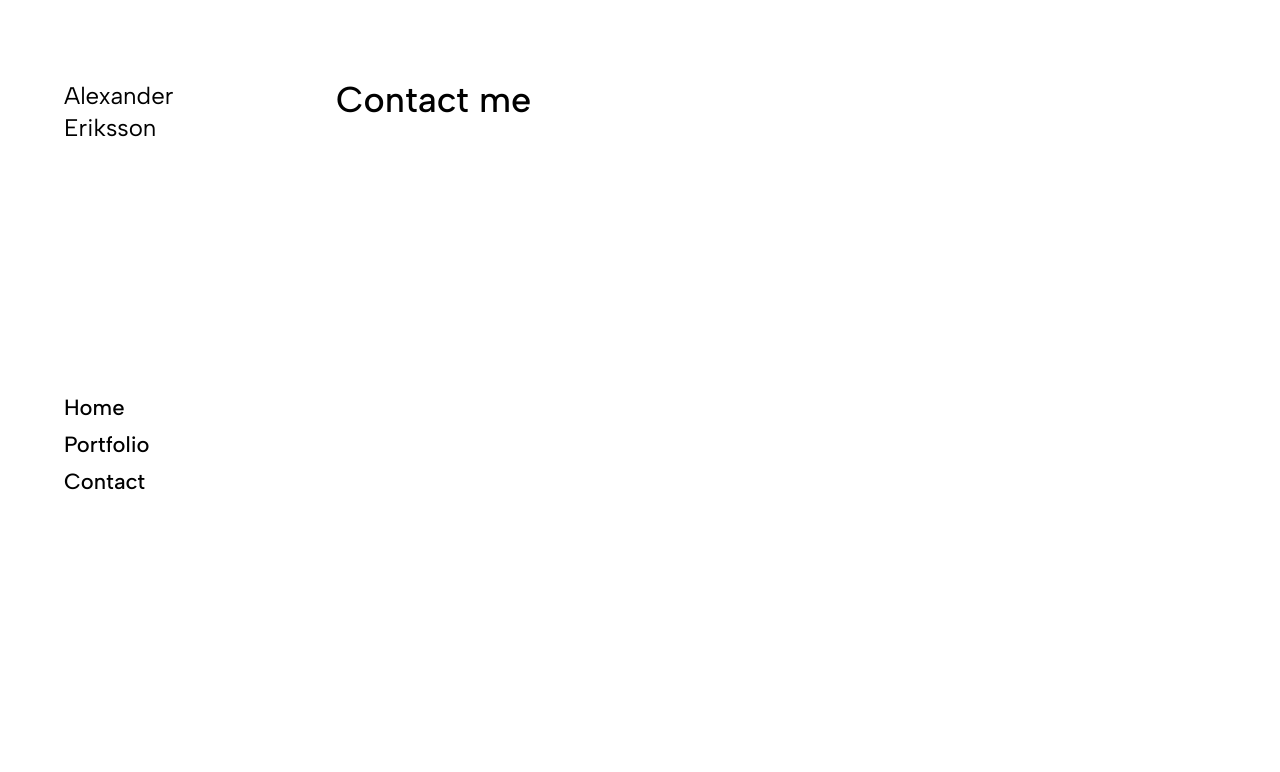
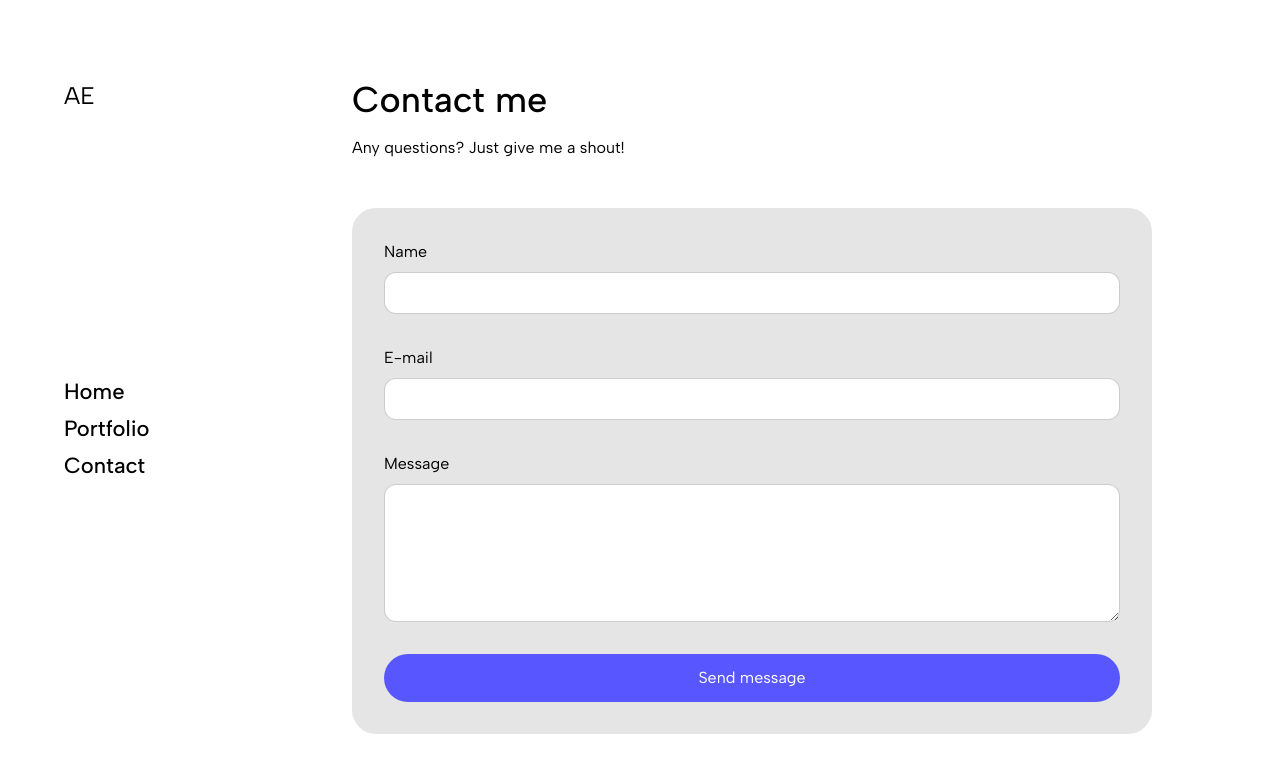
Before and after one commit to alexanderiksson/portfolio, a Nuxt app: page /contact in a window 1280 px wide. Shown: the top 772 px of the page. Built offline with nearby package versions, Linux system fonts and the light colour scheme; some icons are missing.

Commit message:
Created mobile navigation and added contact form

```diff
--- a/package.json
+++ b/package.json
@@ -10,6 +10,7 @@
     "postinstall": "nuxt prepare"
   },
   "dependencies": {
+    "@emailjs/browser": "^4.4.1",
     "@iconify/vue": "^5.0.0",
     "@tailwindcss/vite": "^4.1.12",
     "nuxt": "^4.0.3",
--- a/src/components/Navigation.vue
+++ b/src/components/Navigation.vue
@@ -1,8 +1,16 @@
+<script setup>
+const isOpen = ref(false);
+
+const toggleMenu = () => {
+    isOpen.value = !isOpen.value;
+};
+</script>
+
 <template>
     <nav
-        class="fixed left-0 top-0 bottom-0 w-56 flex flex-col justify-between gap-8 pt-20 pb-8 px-16"
+        class="hidden fixed left-0 top-0 bottom-0 w-56 md:flex flex-col justify-between gap-8 pt-20 pb-8 px-16"
     >
-        <NuxtLink to="/" class="text-2xl">Alexander Eriksson</NuxtLink>
+        <NuxtLink to="/" class="text-2xl">AE</NuxtLink>
 
         <ul class="flex flex-col gap-1 text-[22px] font-medium" role="navigation">
             <li><NuxtLink to="/">Home</NuxtLink></li>
@@ -23,4 +31,30 @@
             </li>
         </ul>
     </nav>
+
+    <!-- Mobile nav -->
+    <header class="md:hidden content flex justify-between items-center py-4">
+        <NuxtLink to="/" class="text-2xl">AE</NuxtLink>
+        <div class="cursor-pointer" @click="toggleMenu">
+            <Icon icon="hugeicons:menu-09" width="32" height="32" />
+        </div>
+    </header>
+
+    <div
+        class="fixed top-0 h-screen w-screen bg-white z-30 py-4 transition-all duration-200 ease-in-out"
+        :style="{ left: isOpen ? '0' : '-110%' }"
+    >
+        <div class="content">
+            <div class="flex justify-end cursor-pointer mb-8" @click="toggleMenu">
+                <Icon icon="material-symbols-light:close-rounded" width="32" height="32" />
+            </div>
+            <nav class="absolute top-0 h-screen flex items-center">
+                <ul class="flex flex-col gap-8 text-3xl font-medium">
+                    <li><NuxtLink @click="toggleMenu" to="/">Home</NuxtLink></li>
+                    <li><NuxtLink @click="toggleMenu" to="/portfolio">Portfolio</NuxtLink></li>
+                    <li><NuxtLink @click="toggleMenu" to="/contact">Contact</NuxtLink></li>
+                </ul>
+            </nav>
+        </div>
+    </div>
 </template>
--- a/src/components/PortfolioCard.vue
+++ b/src/components/PortfolioCard.vue
@@ -8,11 +8,11 @@ defineProps({
 </script>
 
 <template>
-    <div class="p-8 flex gap-8 bg-neutral-200 rounded-3xl">
-        <div class="flex justify-center items-center w-1/2">
+    <div class="p-8 flex flex-col sm:flex-row gap-8 bg-neutral-200 rounded-3xl">
+        <div class="flex justify-center items-center sm:w-1/2">
             <img :src="data.img" alt="" class="max-w-full max-h80" />
         </div>
-        <div class="flex flex-col gap-4 w-1/2 relative">
+        <div class="flex flex-col gap-4 sm:w-1/2 relative">
             <h2 class="text-xl font-medium">{{ data.title }}</h2>
             <div class="flex gap-2 flex-wrap">
                 <div
@@ -25,8 +25,8 @@ defineProps({
 
             <p class="mb-16">{{ data.text }}</p>
 
-            <a v-if="data.link" :href="data.link" class="button absolute bottom-0">
-                View on Github
+            <a v-if="data.link" :href="data.link" class="button absolute bottom-0 w-full">
+                View on <Icon icon="mdi:github" width="24" height="24" />
             </a>
         </div>
     </div>
--- a/src/layouts/default.vue
+++ b/src/layouts/default.vue
@@ -1,6 +1,6 @@
 <template>
     <Navigation />
-    <main class="ml-48 mt-20 mb-8">
+    <main class="md:ml-56 mt-20 mb-8">
         <slot />
     </main>
 </template>
--- a/src/pages/contact.vue
+++ b/src/pages/contact.vue
@@ -2,10 +2,90 @@
 useSeoMeta({
     title: "Alexander Eriksson - Contact me",
 });
+
+import emailjs from "@emailjs/browser";
+
+const name = ref("");
+const email = ref("");
+const message = ref("");
+
+const sending = ref(false);
+
+const handleSubmit = async (e) => {
+    e.preventDefault();
+
+    sending.value = true;
+
+    try {
+        const result = await emailjs.send(
+            "service_w4r7hwo",
+            "template_z70d7rw",
+            {
+                from_name: name.value,
+                from_email: email.value,
+                message: message.value,
+            },
+            "WZwgN1nzjJgqg5Wtu"
+        );
+        alert("Message sent successfully!");
+        name.value = "";
+        email.value = "";
+        message.value = "";
+    } catch (error) {
+        alert("Failed to send message. Please try again later.");
+    }
+
+    sending.value = false;
+};
 </script>
 
 <template>
     <div class="content">
-        <h1 class="text-4xl font-medium">Contact me</h1>
+        <h1 class="text-4xl font-medium mb-4">Contact me</h1>
+        <p class="mb-12">Any questions? Just give me a shout!</p>
+
+        <section class="bg-neutral-200 p-6 sm:p-8 rounded-3xl">
+            <form class="flex flex-col gap-8" @submit="handleSubmit">
+                <div class="flex flex-col gap-2">
+                    <label for="name">Name</label>
+                    <input
+                        class="p-2 rounded-xl border border-black/20 bg-white"
+                        type="text"
+                        id="name"
+                        name="name"
+                        v-model="name"
+                        required
+                        :disabled="sending"
+                    />
+                </div>
+                <div class="flex flex-col gap-2">
+                    <label for="email">E-mail</label>
+                    <input
+                        class="p-2 rounded-xl border border-black/20 bg-white"
+                        type="email"
+                        id="email"
+                        name="email"
+                        v-model="email"
+                        required
+                        :disabled="sending"
+                    />
+                </div>
+                <div class="flex flex-col gap-2">
+                    <label for="message">Message</label>
+                    <textarea
+                        class="p-2 rounded-xl border border-black/20 bg-white"
+                        name="message"
+                        id="message"
+                        rows="5"
+                        v-model="message"
+                        required
+                        :disabled="sending"
+                    ></textarea>
+                </div>
+                <button type="submit" class="button" :disabled="sending">
+                    {{ sending ? "Sending..." : "Send message" }}
+                </button>
+            </form>
+        </section>
     </div>
 </template>
--- a/src/pages/index.vue
+++ b/src/pages/index.vue
@@ -8,7 +8,7 @@ useSeoMeta({
 <template>
     <div class="content">
         <section id="intro" class="flex flex-col gap-8 mb-24">
-            <h1 class="text-4xl font-medium">
+            <h1 class="sm:text-4xl text-3xl font-medium">
                 <div class="flex gap-2 items-center mb-4">
                     <span class="text-neutral-500">Hello</span>
                     <div>
```
Also changed, not shown: 1 other file (tests, documents, lock files or other folders).
